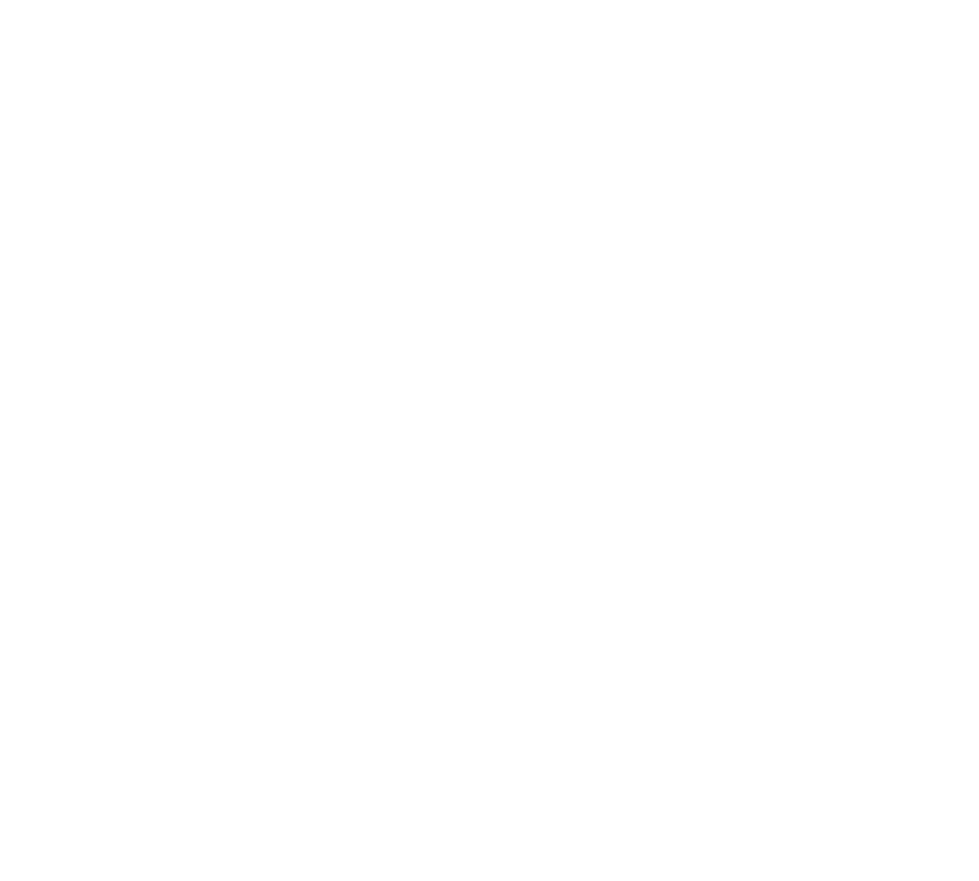
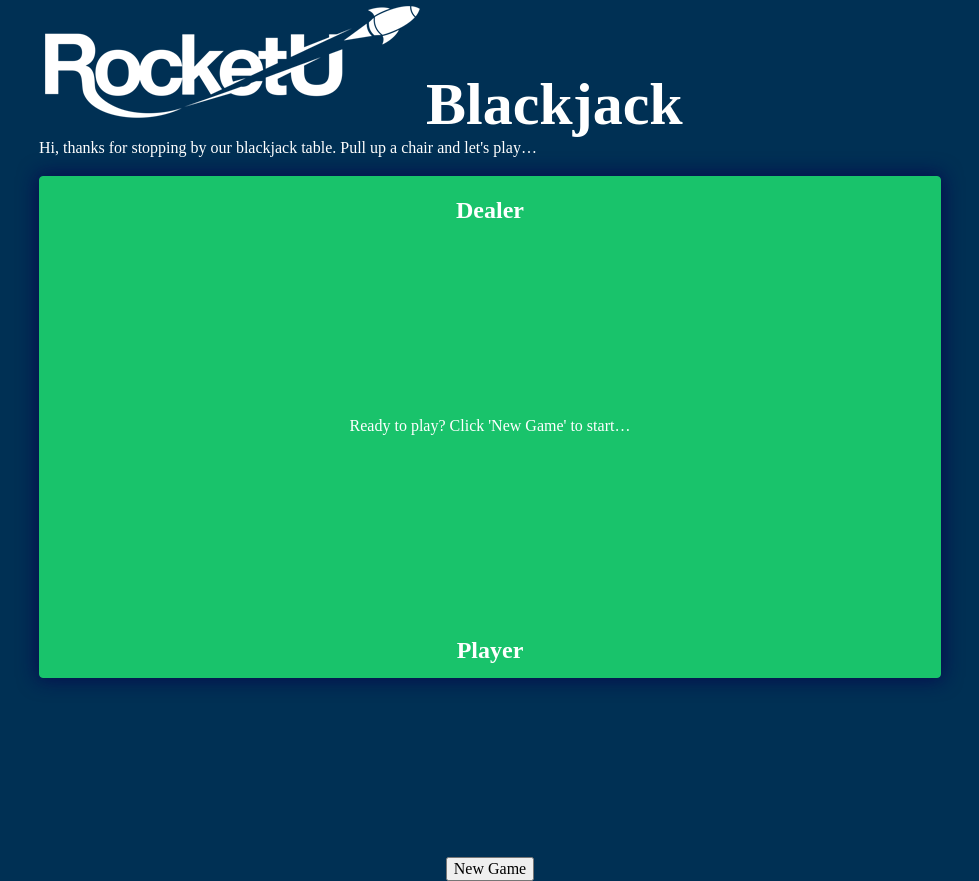
Before and after one commit to j127/JS-Blackjack, a website: page index.html in a window 1280 px wide. Shown: the whole page, without its empty margins (151-1130 px from the left). Before the commit the page ends 800 px from the top, so only its background shows below. Drawn offline with nearby package versions, Linux system fonts and the light colour scheme.

Commit message:
Finish build to spec of first step
Doesn't look right in the browser, but the code looks okay.

```diff
--- a/assets/css/main.css
+++ b/assets/css/main.css
@@ -0,0 +1,52 @@
+body {
+    background-color: #003054;
+}
+header h1 {
+    display: inline;
+    font-size: 60px;
+}
+#wrapper {
+    width: 900px;
+    margin: 0 auto;
+    color: #fff;
+}
+#card-table {
+    text-align: center;
+    width: 900px;
+    height: 500px;
+    margin: 19px auto;
+    background-color: #19c36b;
+    border: 1px solid #19c36b;
+    -webkit-border-radius: 4px;
+    -moz-border-radius: 4px;
+    border-radius: 4px;
+    box-shadow: 0 0 19px 2px #060C4F;
+}
+#card-table h2 {
+    height: 50px;
+}
+#dealer-hand {
+    width: 900px;
+    height: 150px;
+}
+#status {
+    width: 900px;
+    height: 50px;
+}
+#player-hand {
+    width: 900px;
+    height: 150px;
+}
+#player-options {
+    width: 900px;
+    height: 150px;
+}
+button#newGame {
+
+}
+button#hit {
+    display: none;
+}
+button#stand {
+    display: none;
+}
--- a/index.html
+++ b/index.html
@@ -7,13 +7,21 @@
         <link rel="stylesheet" href="/assets/css/main.css" type="text/css">
     </head>
     <body>
-    <header>
+        <div id="wrapper">
+            <header><div id="siteName"><img src="/assets/images/logo.png" alt="RocketU Blackjack Logo"><h1>Blackjack</h1></div>
+            <div id="subtitle">Hi, thanks for stopping by our blackjack table. Pull up a chair and let's play&hellip;</div></header>
+            <div id="card-table">
+                <h2>Dealer</h2>
+                <div id="dealer-hand"></div>
+                <div id="status">Ready to play? Click 'New Game' to start&hellip;</div>
+                <div id="player-hand"></div>
+                <h2>Player</h2>
+                <div id="player-options">
+                </div>
+                <button id="newGame">New Game</button> <button id="hit">Hit</button> <button id="stand">Stand</button>
+            </div>
 
-    </header>
-
-    <footer>
-
-    </footer>
+        </div>
 
         <script src="/bower_components/jquery/jquery.js"></script>
         <script src="/bower_components/modernizr/modernizr.js"></script>
```
Also changed, not shown: assets/images/logo.png (added). Lines whose indentation alone changed are shown as unchanged.
